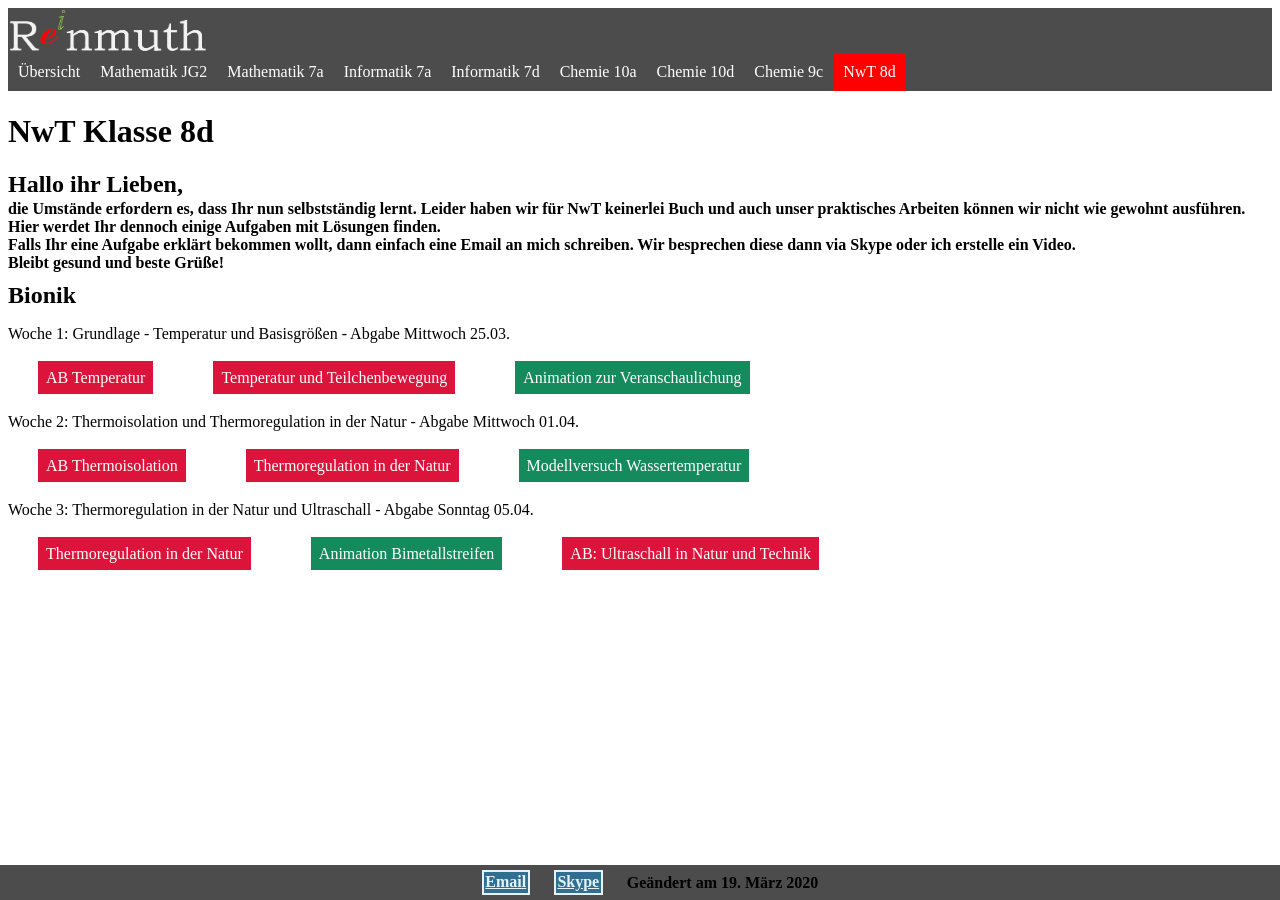
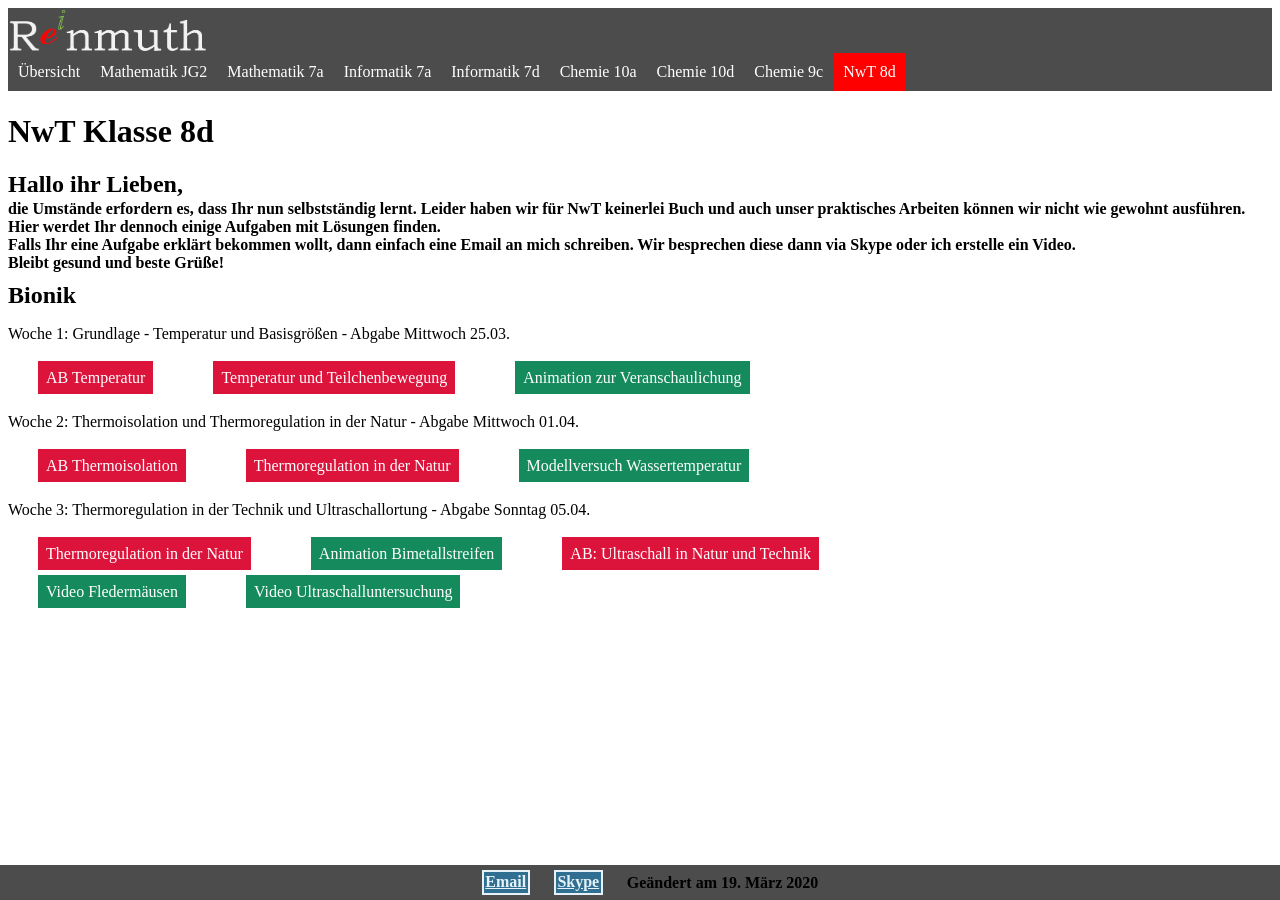
Before and after one commit to Reinmuth/Reinmuth.github.io, a Jekyll site: the page 8d.html, which Jekyll copies as it is, in a window 1280 px wide. Built offline with Jekyll 4.4.1, drawn with Linux system fonts in a browser that asks for light colours.

Commit message:
Add files via upload

```diff
--- a/8d.html
+++ b/8d.html
@@ -103,15 +103,18 @@
 
 		-->
 
-			<p>Woche 3: Thermoregulation in der Natur und Ultraschall - Abgabe Sonntag 05.04. </p>
+			<p>Woche 3: Thermoregulation in der Technik und Ultraschallortung - Abgabe Sonntag 05.04. </p>
 
 		<!-- AB  + Textaufgaben + Vorstellung des Versuchs zur Wärmedämmung + Wärmedämmung in der Technik-->
 
 			<ul>
 				<li> <a class="exerc" href="NwT8/Thermoregulation Technik.pdf">Thermoregulation in der Natur</a>
 				<li> <a class="vid" href="https://www.edumedia-sciences.com/de/media/894-bimetallstreifen">Animation Bimetallstreifen</a>    </li>
-				<li> <a class="exerc" href="uc.png">AB: Ultraschall in Natur und Technik</a>    </li>
-
+				<li> <a class="exerc" href="Ultraschallortung in Natur und Technik.pdf">AB: Ultraschall in Natur und Technik</a>    </li>
+			</ul>
+			<ul>
+				<li> <a class="vid" href="https://www1.wdr.de/mediathek/video-wie-fledermaeuse-ihre-umgebung-wahrnehmen-100.html">Video Fledermäusen</a>    </li>
+				<li> <a class="vid" href="https://www.youtube.com/watch?v=kVJ9_goljNs">Video Ultraschalluntersuchung</a>    </li>
 			</ul>
 
 
```
Also changed, not shown: 1 other file.
